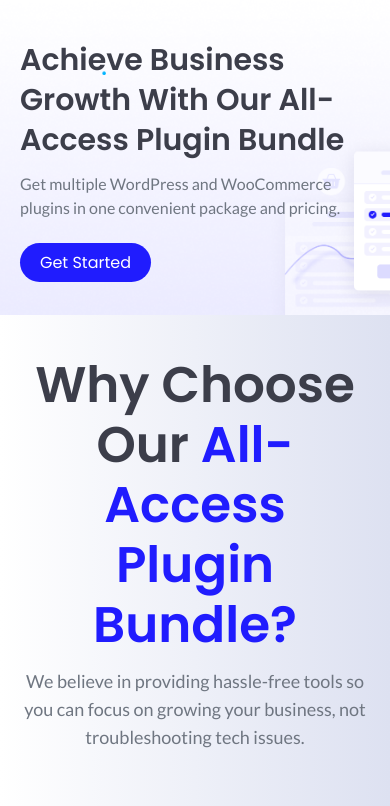
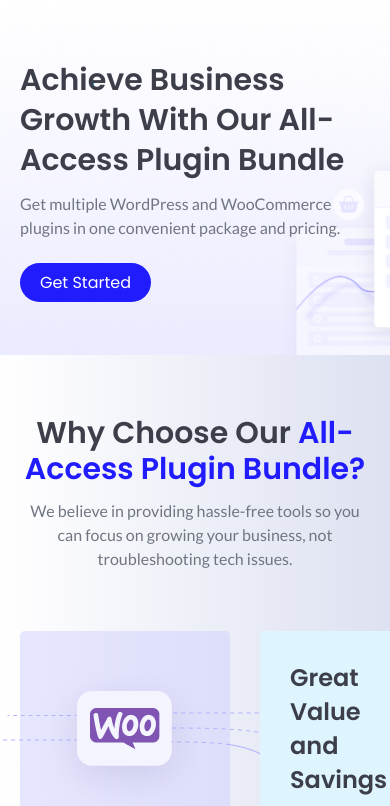
Before and after one commit to mamun-prodhan/rex-pricing, a plain HTML site: page index.html in a window 390 px wide. Shown: the top 806 px of the page. Drawn offline with Linux system fonts and the light colour scheme.

Commit message:
benefit description completed

```diff
--- a/styles/style.css
+++ b/styles/style.css
@@ -402,7 +402,7 @@
     background-size: cover;
   }
   .container {
-    padding: 40px 20px 40px 20px;
+    padding: 60px 20px 60px 20px;
     margin: 0 auto;
   }
   .banner-title {
@@ -438,6 +438,26 @@
     font-size: 16px;
     font-weight: 400;
   }
+
+  /* benefit section */
+  .benefit-text-wrapper {
+    padding-bottom: 60px;
+  }
+  .benefit-title {
+    max-width: 450px;
+  }
+  .benefit-title h2 {
+    font-size: 30px;
+    line-height: 36px;
+  }
+  .benefit-description {
+    max-width: 400px;
+  }
+  .benefit-description p {
+    font-size: 16px;
+    font-weight: 400;
+    line-height: 24px;
+  }
 }
 
 /* responsive tablet */
```
